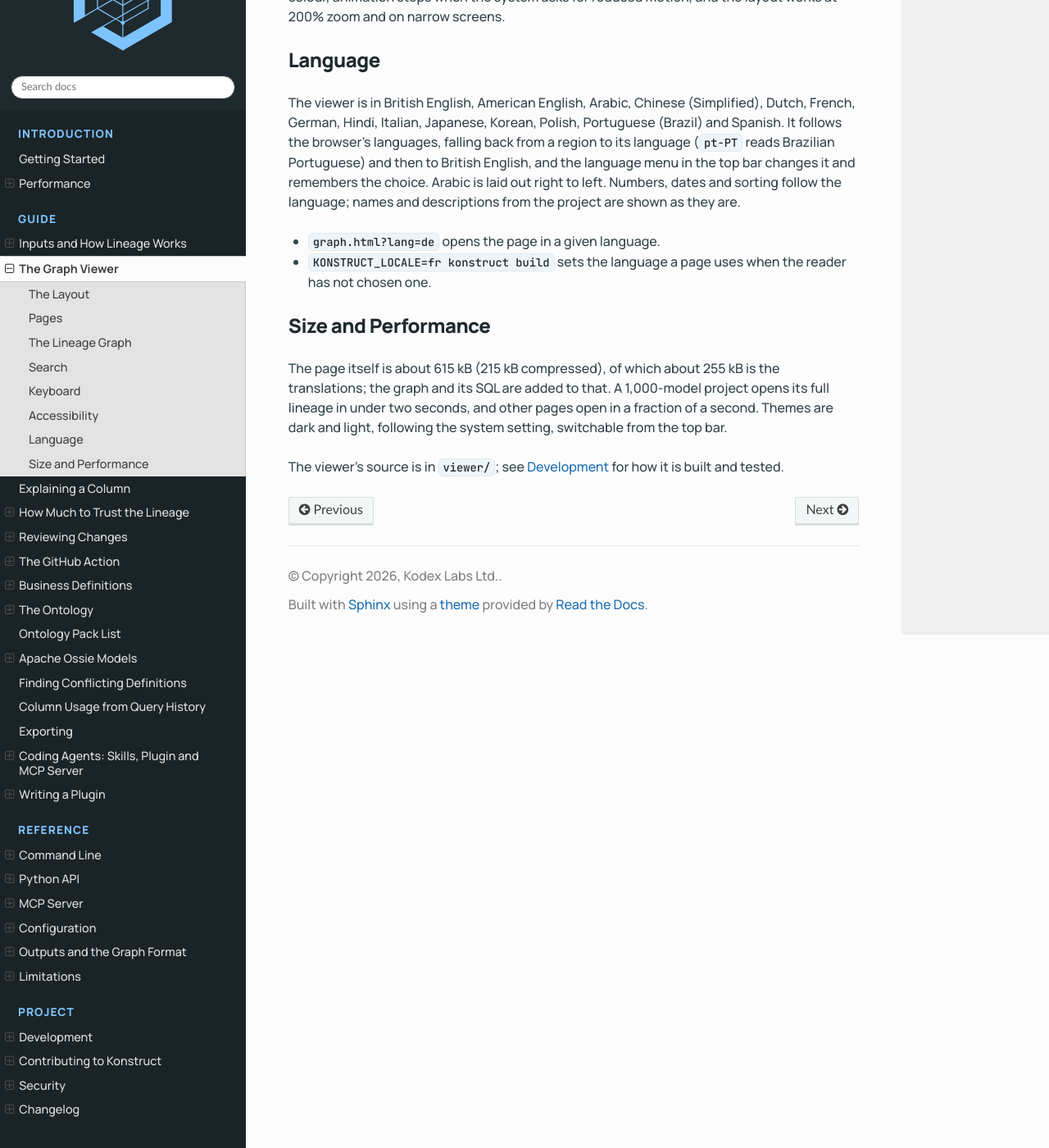
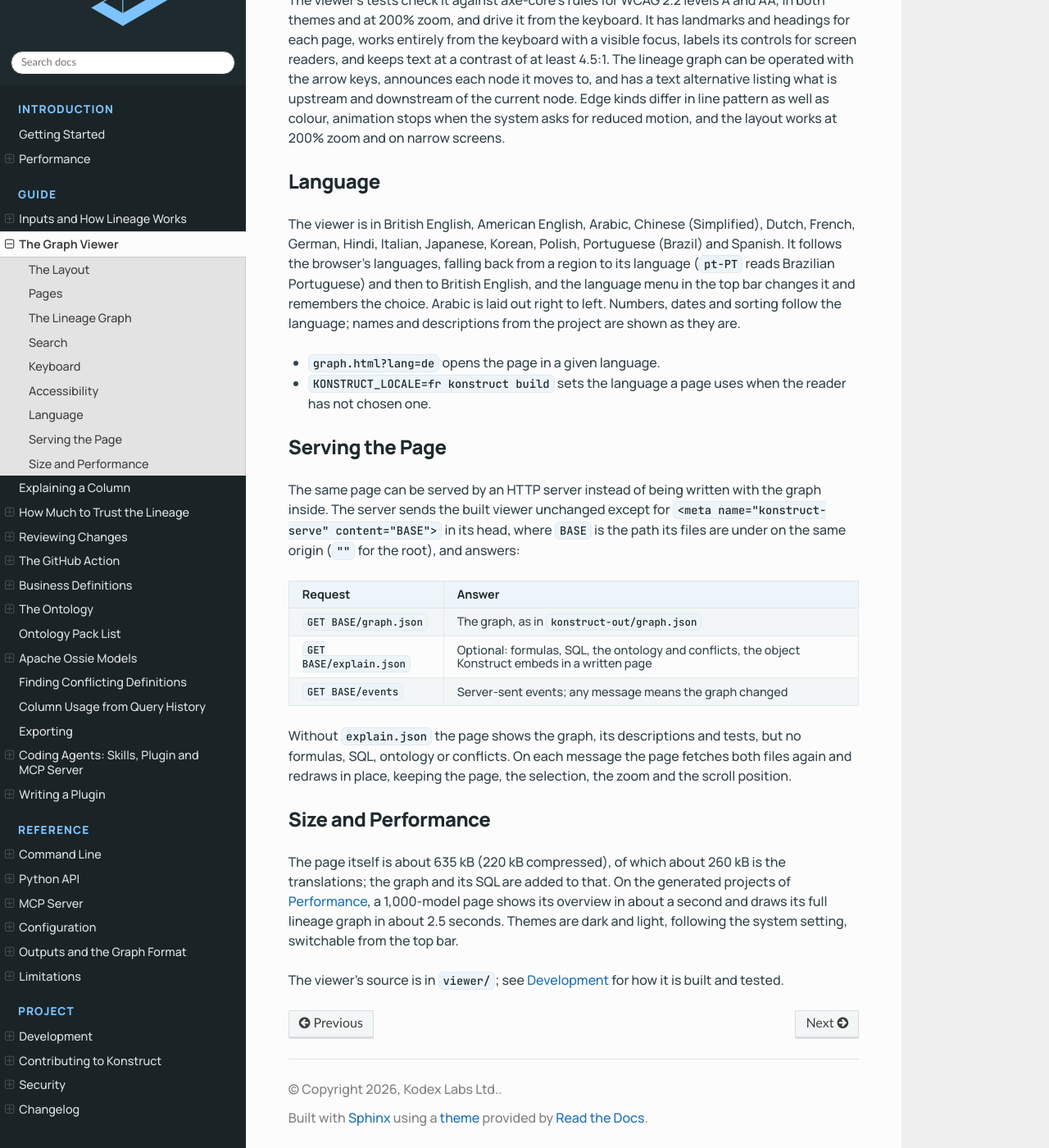
Before and after one commit to actions-marketplace-validations/kodexlabsio_konstruct, a Sphinx documentation site: the page built from docs/guide/viewer.md, in a window 1280 px wide and 1400 px high, scrolled down 4964 px. Shown: the whole window at 82% size. Built offline with Sphinx 7.4.7 and the Read the Docs theme 3.1.0, drawn with Linux system fonts in a browser that asks for light colours; some of the changed text lies outside the part shown.

Commit message:
docs(viewer): Describe Markdown, serving, conflicts on demand and the measured page times
The viewer guide now says that descriptions are Markdown and the overview opens with the dbt
project's overview, documents the contract for serving the page (the konstruct-serve meta
element, graph.json, the optional explain.json and server-sent events on events), notes that
compiled SQL holds whatever dbt rendered into it, env_var() values included, and quotes the page
times the benchmark measures instead of an unmeasured claim. The conflicts guide says the page
shows what konstruct conflicts last found in the same graph, and the configuration reference
lists KONSTRUCT_LOCALE.

```diff
--- a/docs/guide/viewer.md
+++ b/docs/guide/viewer.md
@@ -24,12 +24,14 @@ Every page and view has its own address, such as `graph.html#/node/model.shop.or
 - **Ontology and entities**: entities with their keys and the relations that hold them, measures with their formulas, relationships with cardinality, and the ontology's rules (see [The Ontology](ontology.md)).
 - **DAGs and tasks**: schedule, tasks in run order, what each runs, its command or SQL, and what runs before and after it.
 - **Browse**: every table, model, task and exposure in a sortable table, filtered by kind, package, tag and text.
-- **Conflicts**: columns that compute the same idea differently, side by side, with what differs (see [Conflicting Definitions](conflicts.md)).
+- **Conflicts**: columns that compute the same idea differently, side by side, with what differs, as `konstruct conflicts` last found them in the same graph (see [Conflicting Definitions](conflicts.md)).
 - **Tests**, **usage** (see [Column Usage](usage.md)) and **warnings**.
 
 ![The orders model's page: its columns with tests, terms, transforms and formulas, and its lineage docked beneath](../images/graph-model.png)
 
-The SQL comes from the project's files when the page is written; a page written away from the project shows each column's expression instead.
+Descriptions are Markdown, as in dbt's documentation: paragraphs, lists, tables, code, emphasis and links to web and mail addresses. The overview opens with the dbt project's `{% docs __overview__ %}` block when it has one.
+
+The SQL comes from the project's files when the page is written; a page written away from the project shows each column's expression instead. Compiled SQL is dbt's own, so it holds whatever dbt rendered into it, `env_var()` values included: keep secrets out of model SQL before sharing a page.
 
 ## The Lineage Graph
 
@@ -87,8 +89,20 @@ The viewer is in British English, American English, Arabic, Chinese (Simplified)
 - `graph.html?lang=de` opens the page in a given language.
 - `KONSTRUCT_LOCALE=fr konstruct build` sets the language a page uses when the reader has not chosen one.
 
+## Serving the Page
+
+The same page can be served by an HTTP server instead of being written with the graph inside. The server sends the built viewer unchanged except for `<meta name="konstruct-serve" content="BASE">` in its head, where `BASE` is the path its files are under on the same origin (`""` for the root), and answers:
+
+| Request | Answer |
+|---------|--------|
+| `GET BASE/graph.json` | The graph, as in `konstruct-out/graph.json` |
+| `GET BASE/explain.json` | Optional: formulas, SQL, the ontology and conflicts, the object Konstruct embeds in a written page |
+| `GET BASE/events` | Server-sent events; any message means the graph changed |
+
+Without `explain.json` the page shows the graph, its descriptions and tests, but no formulas, SQL, ontology or conflicts. On each message the page fetches both files again and redraws in place, keeping the page, the selection, the zoom and the scroll position.
+
 ## Size and Performance
 
-The page itself is about 615 kB (215 kB compressed), of which about 255 kB is the translations; the graph and its SQL are added to that. A 1,000-model project opens its full lineage in under two seconds, and other pages open in a fraction of a second. Themes are dark and light, following the system setting, switchable from the top bar.
+The page itself is about 635 kB (220 kB compressed), of which about 260 kB is the translations; the graph and its SQL are added to that. On the generated projects of [Performance](../performance.md), a 1,000-model page shows its overview in about a second and draws its full lineage graph in about 2.5 seconds. Themes are dark and light, following the system setting, switchable from the top bar.
 
 The viewer's source is in `viewer/`; see [Development](../development.md) for how it is built and tested.
```
Also changed, not shown: docs/development.md (+1 -1 lines), docs/guide/conflicts.md (+1 -1 lines), docs/reference/configuration.md (+1 -0 lines).
